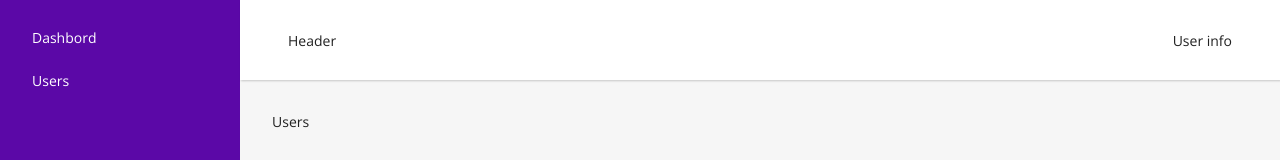
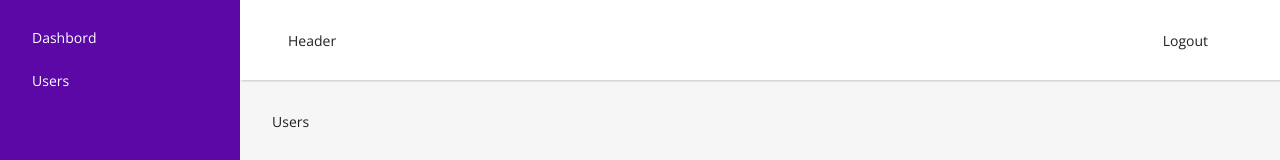
Before and after one commit to TeamAbella060420/react-laravel, a React (Vite) app in the folder full-stack/react/: page /users in a window 1280 px wide. Shown: the top 160 px of the page. Built offline with nearby package versions, Linux system fonts and the light colour scheme.

Commit message:
Update DefaultLayout.jsx

```diff
--- a/full-stack/react/src/components/DefaultLayout.jsx
+++ b/full-stack/react/src/components/DefaultLayout.jsx
@@ -6,6 +6,10 @@
     const { user, token } = useStateContext();
     if (!token) {
         return <Navigate to="/login" />;
+    }
+
+    const onLogout = (e) => {
+      e.preventDefault();
     }
 
     return (
@@ -17,7 +21,8 @@
             <div className="content">
                 <header>
                     <div>Header</div>
-                    <div>User info</div>
+                    <div>{user.name}</div>
+                    <a href="#" className="btn-logout" onClick={onLogout}>Logout</a>
                 </header>
                 <main>
                     <Outlet />
```
